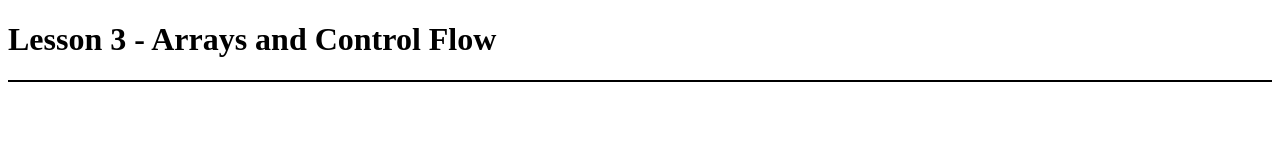
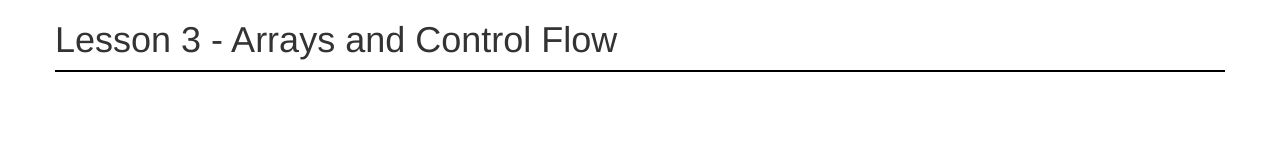
Before and after one commit to Centennial-College/COMP125-Lesson3, a plain HTML site: page index.html in a window 1280 px wide. Drawn offline with Linux system fonts and the light colour scheme.

Commit message:
applied bootstrap to the index.html page

```diff
--- a/index.html
+++ b/index.html
@@ -6,15 +6,27 @@
     <meta name="viewport" content="width=device-width, initial-scale=1.0">
     <title>COMP125-Lesson3</title>
     <!-- CSS Section -->
+    <link rel="stylesheet" href="Contents\css\bootstrap.min.css">
+    <link rel="stylesheet" href="Contents\css\bootstrap-theme.min.css">
+    <link rel="stylesheet" href="Contents\css\font-awesome.min.css">
     <link rel="stylesheet" href="Contents/app.css">
 </head>
 
 <body>
-    <h1>Lesson 3 - Arrays and Control Flow</h1>
+    <div class="container">
+        <div class="row">
+            <h1>Lesson 3 - Arrays and Control Flow</h1>
 
-    <p id="firstParagraph"></p>
+            <p id="firstParagraph"></p>
+
+
+        </div>
+    </div>
+
 
     <!-- JavaScript Section -->
+    <script src="Scripts\jquery-2.2.4.min.js"></script>
+    <script src="Scripts\bootstrap.min.js"></script>
     <script src="Scripts\app.js"></script>
 </body>
 
```
